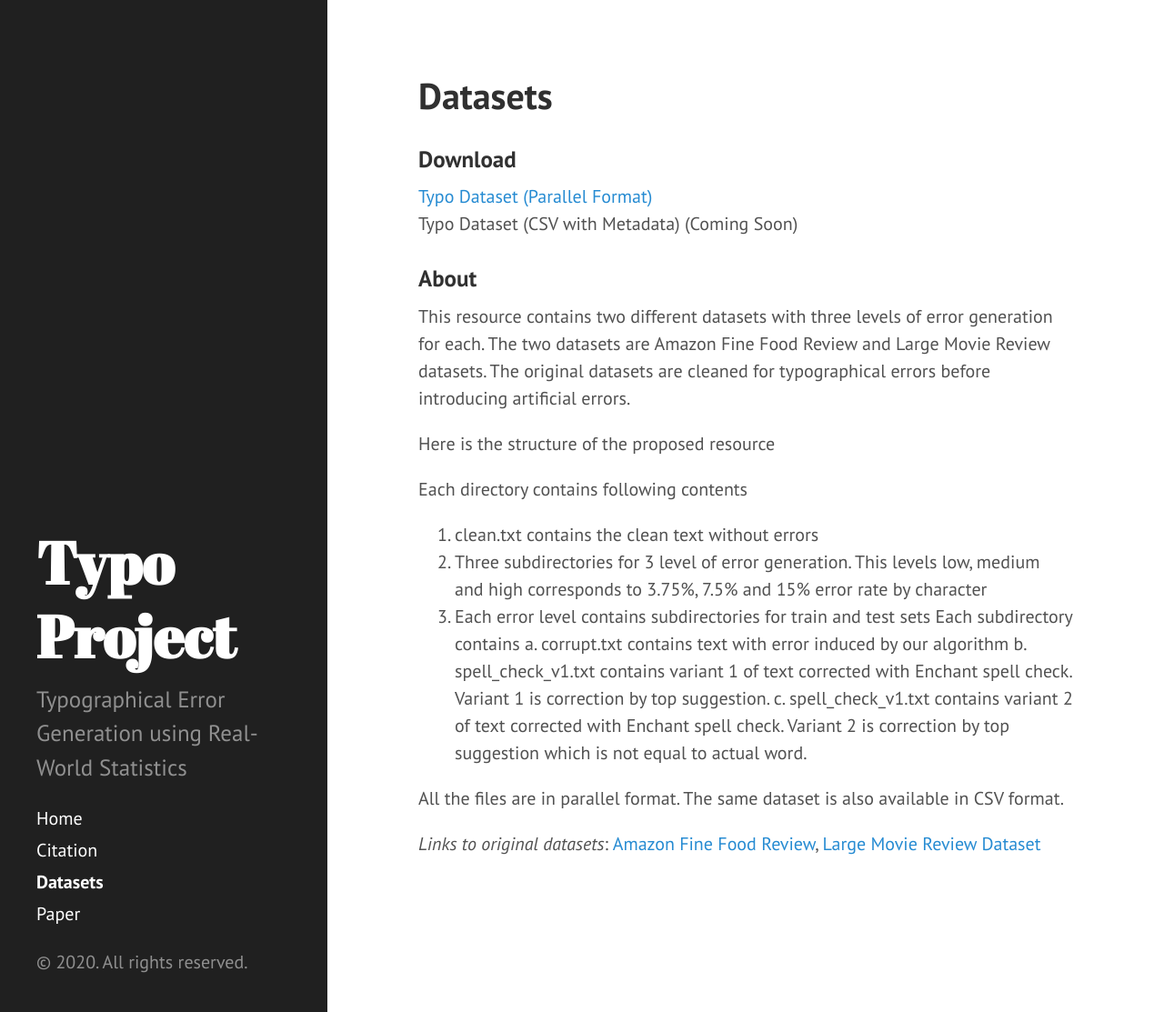
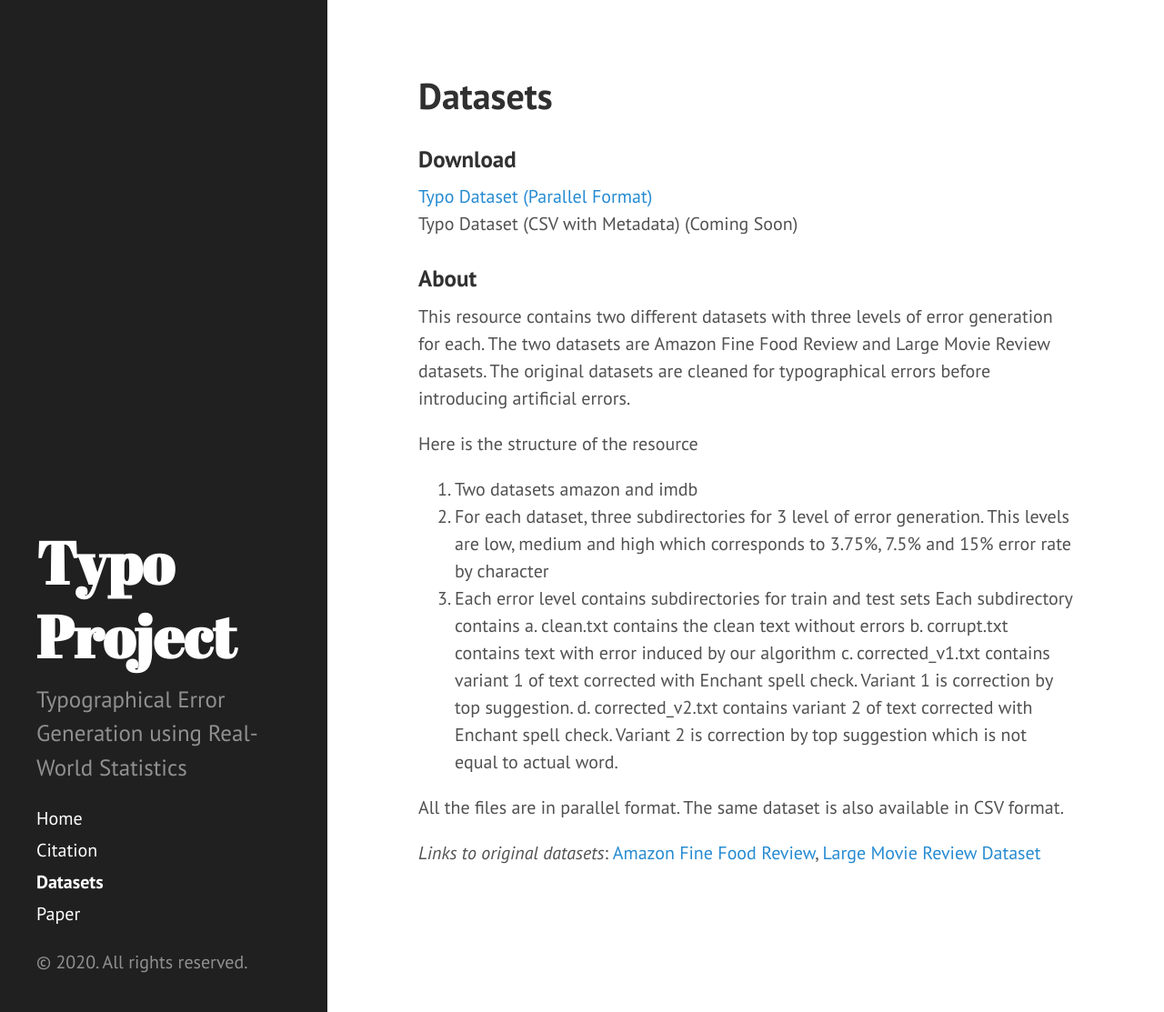
Before and after one commit to xitizzz/typo, a Jekyll site: the page built from dataset.md, in a window 1280 px wide and 1113 px high. Shown: the whole window at 91% size. Built offline with Jekyll 4.4.1, drawn with Linux system fonts in a browser that asks for light colours.

Commit message:
Update dataset.md

```diff
--- a/dataset.md
+++ b/dataset.md
@@ -11,16 +11,16 @@ Typo Dataset (CSV with Metadata) (Coming Soon)
 ### About
 This resource contains two different datasets with three levels of error generation for each. The two datasets are Amazon Fine Food Review and Large Movie Review datasets. The original datasets are cleaned for typographical errors before introducing artificial errors.
 
-Here is the structure of the proposed resource
+Here is the structure of the resource
 
-Each directory contains following contents
-  1. clean.txt contains the clean text without errors
-  2. Three subdirectories for 3 level of error generation. This levels low, medium and high corresponds to 3.75%, 7.5% and 15% error rate by character
+  1. Two datasets amazon and imdb
+  2. For each dataset, three subdirectories for 3 level of error generation. This levels are low, medium and high which corresponds to 3.75%, 7.5% and 15% error rate by character
   3. Each error level contains subdirectories for train and test sets
   Each subdirectory contains
-    a. corrupt.txt contains text with error induced by our algorithm
-    b. spell_check_v1.txt contains variant 1 of text corrected with Enchant spell check. Variant 1 is correction by top suggestion.
-    c. spell_check_v1.txt contains variant 2 of text corrected with Enchant spell check. Variant 2 is correction by top suggestion which is not equal to actual word.
+    a. clean.txt contains the clean text without errors
+    b. corrupt.txt contains text with error induced by our algorithm
+    c. corrected_v1.txt contains variant 1 of text corrected with Enchant spell check. Variant 1 is correction by top suggestion.
+    d. corrected_v2.txt contains variant 2 of text corrected with Enchant spell check. Variant 2 is correction by top suggestion which is not equal to actual word.
 
 All the files are in parallel format.
 The same dataset is also available in CSV format.
```
